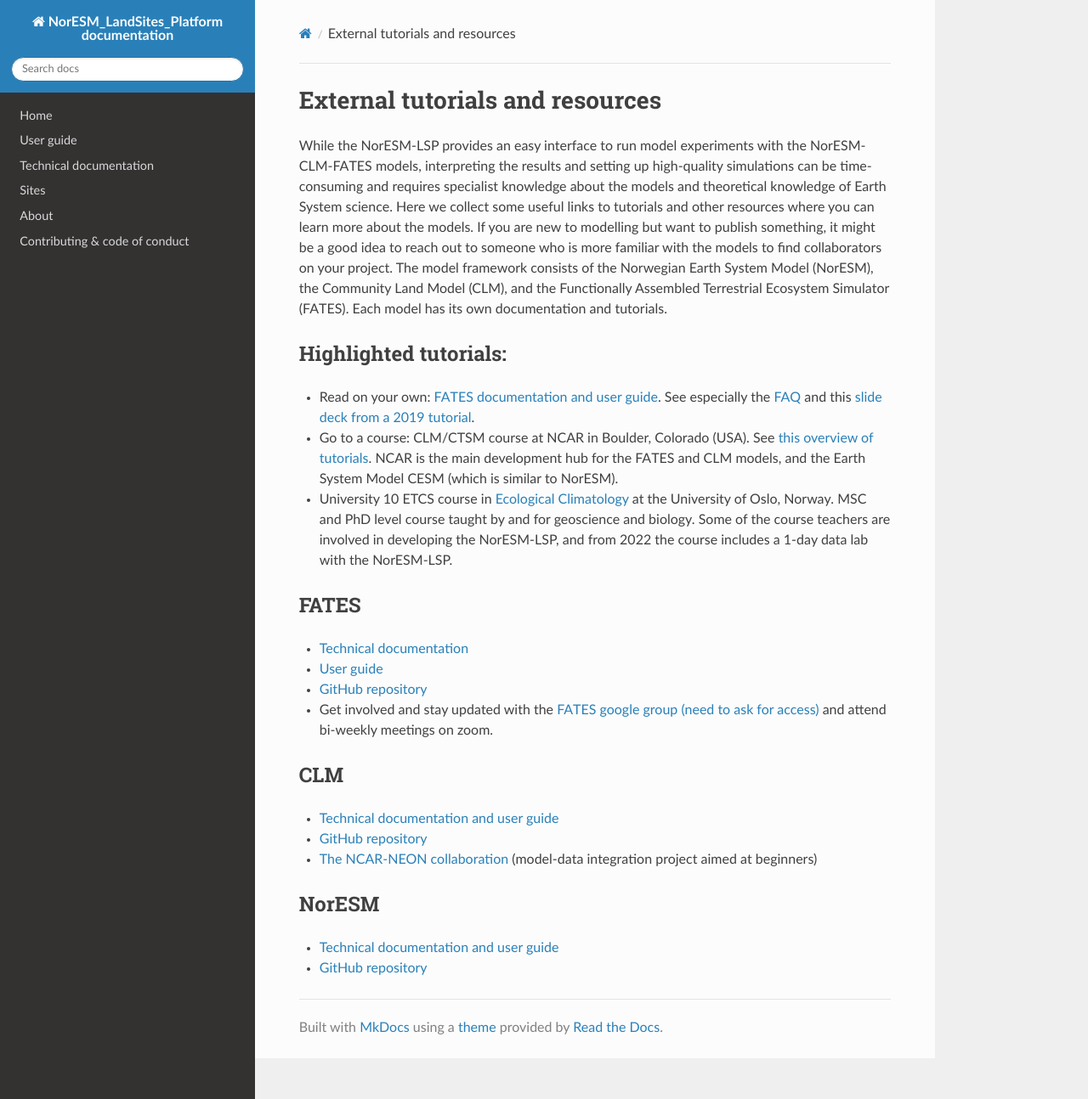
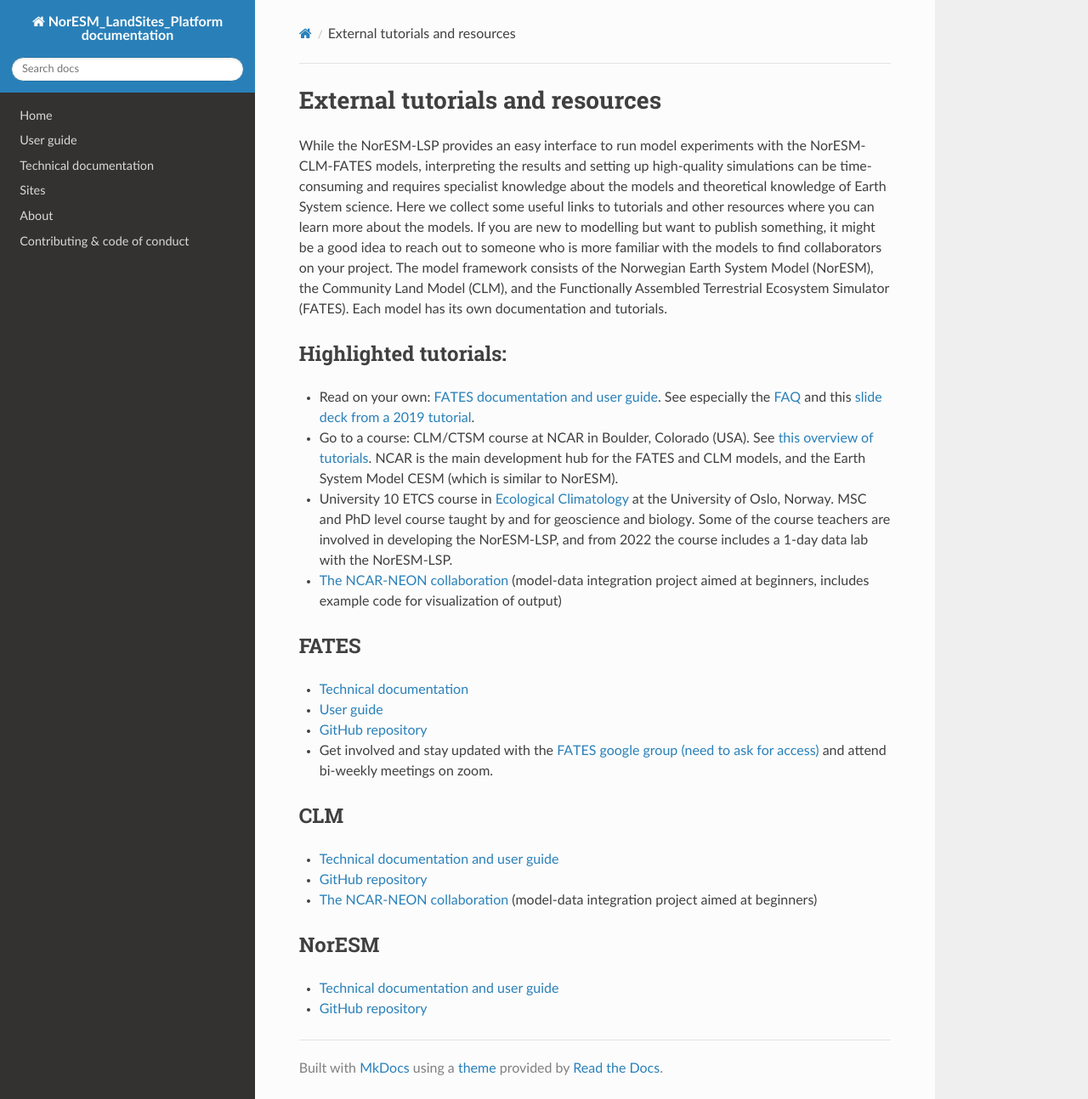
Before and after one commit to NorESMhub/noresm-land-sites-platform, an MkDocs documentation site: the page built from docs/resources.md, in a window 1280 px wide and 1294 px high. Shown: the whole window at 85% size. Built offline with MkDocs 1.6.1, drawn with Linux system fonts in a browser that asks for light colours; nearby versions of some CDN libraries.

Commit message:
Update resources.md

```diff
--- a/docs/resources.md
+++ b/docs/resources.md
@@ -7,6 +7,7 @@ While the NorESM-LSP provides an easy interface to run model experiments with th
 - Read on your own: [FATES documentation and user guide](https://fates-users-guide.readthedocs.io/en/latest/index.html). See especially the [FAQ](https://fates-users-guide.readthedocs.io/en/latest/user/faq.html) and this [slide deck from a 2019 tutorial](https://docs.google.com/presentation/d/1kztSENcOOw54XpjDCebcOLWciC8kqJegkMJGnuQKisI/edit).
 - Go to a course: CLM/CTSM course at NCAR in Boulder, Colorado (USA). See [this overview of tutorials](https://www.cesm.ucar.edu/events/tutorials/). NCAR is the main development hub for the FATES and CLM models, and the Earth System Model CESM (which is similar to NorESM).
 - University 10 ETCS course in [Ecological Climatology](https://www.uio.no/studier/emner/matnat/geofag/GEO5915/) at the University of Oslo, Norway. MSC and PhD level course taught by and for geoscience and biology. Some of the course teachers are involved in developing the NorESM-LSP, and from 2022 the course includes a 1-day data lab with the NorESM-LSP.
+- [The NCAR-NEON collaboration](https://ncar.github.io/NEON-visualization/) (model-data integration project aimed at beginners, includes example code for visualization of output)
 
 ## FATES
 
```
